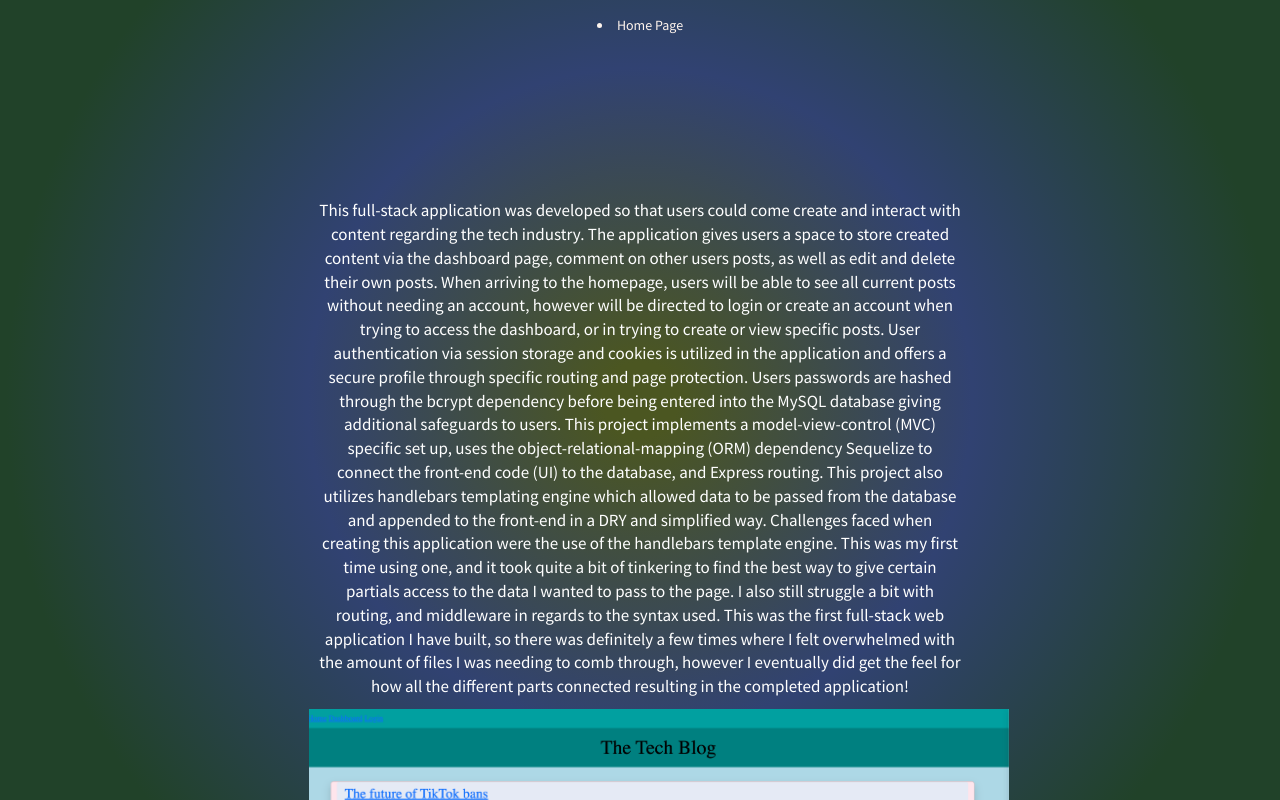
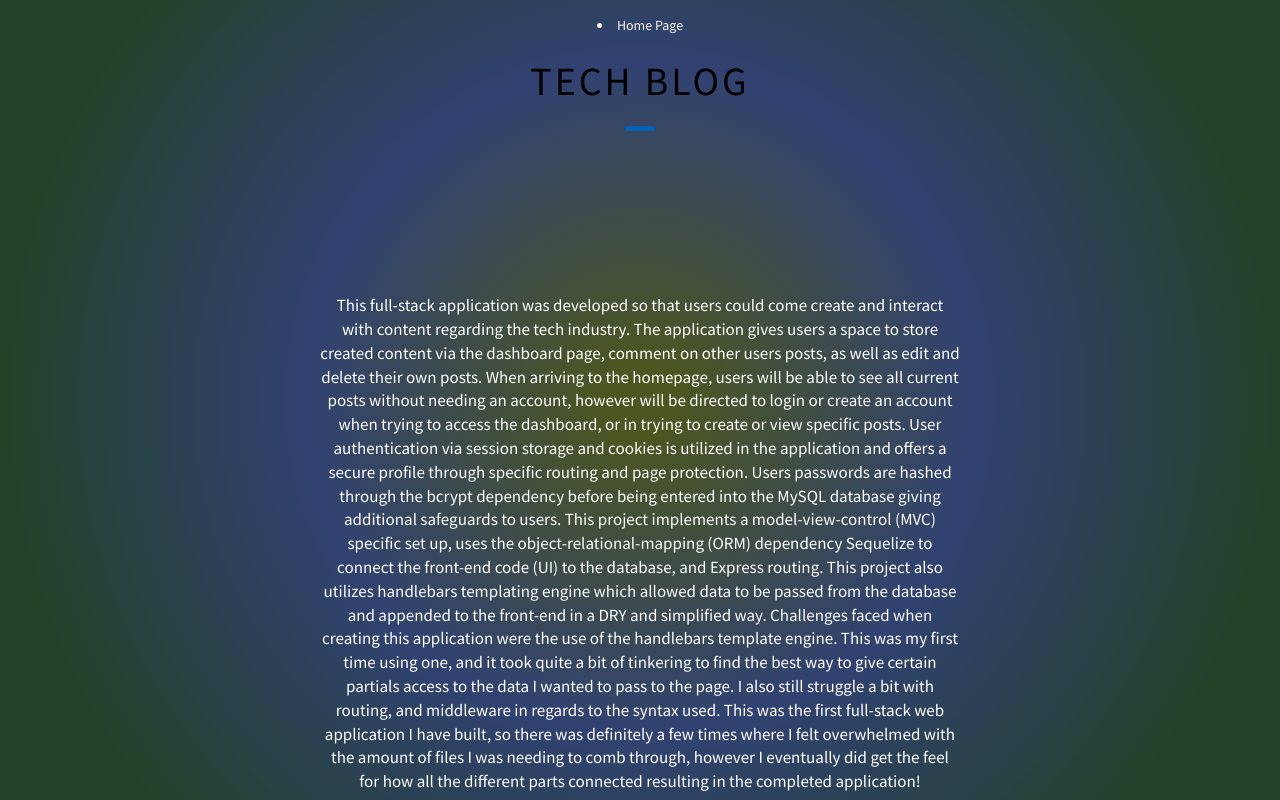
Before and after one commit to carolynlupi/Portfolio, a website: page views/project-1.html in a window 1280 px wide. Drawn offline with nearby package versions, Linux system fonts and the light colour scheme; files whose address does not match are found by name.

Commit message:
Added in heading in project1 page

```diff
--- a/assets/css/style.css
+++ b/assets/css/style.css
@@ -1060,4 +1060,5 @@ section {
   max-width: 70rem;
   margin: 10px;
   line-height: 1.4;
+  padding: 1px;
 }
--- a/views/project-1.html
+++ b/views/project-1.html
@@ -13,7 +13,6 @@
 </head>
 
 <!--Navigation Section-->
-
 <body class="default">
   <header>
     <div class="topnav">
@@ -24,8 +23,8 @@
   </header>
 
   <!--Header of Site-->
+  <div class="heading-sec__main">Tech Blog</div>
   <!--Introduction Section-->
-
   <body>
     <section class="projectHtmlSection">
       <div class="main-container">
```
